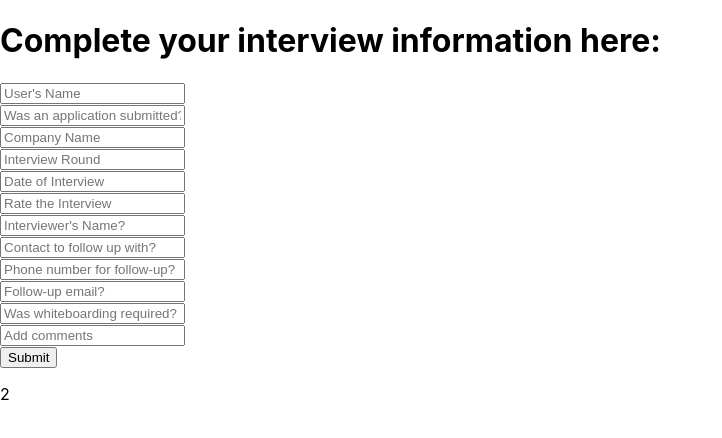
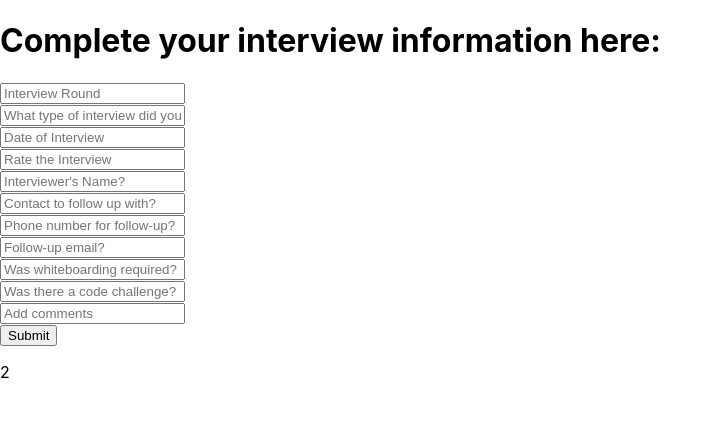
Before and after one commit to jmorales22/Application-tracker-frontend, a React (Create React App) app: page /interviewsEntry in a window 1280 px wide. Shown: the top 438 px of the page, without its empty margins (0-722 px from the left). Built offline with nearby package versions, Linux system fonts and the light colour scheme.

Commit message:
InterviewsEntry is working a writing to the table

```diff
--- a/src/components/InterviewsEntry.jsx
+++ b/src/components/InterviewsEntry.jsx
@@ -1,4 +1,4 @@
-import React, {Component} from 'react';
+import React, { Component } from 'react';
 import '../App.css';
 
 const postAPI = async (url, data) => {
@@ -16,10 +16,10 @@ const postAPI = async (url, data) => {
 
 class InterviewsEntry extends Component {
   state = {
-    user_id: '',
-    application_id: '',
-    company_id: '',
+    // application_id: '',
+    // company_id: '',
     round: '',
+    interview_type:'',
     interview_date: '',
     interview_rating: '',
     interviewer: '',
@@ -27,46 +27,48 @@ class InterviewsEntry extends Component {
     follow_up_phone: '',
     follow_up_email: '',
     whiteboarding: '',
+    code_challenge:'',
     comments: '',
   };
 
-  handlechange = e => {
+  handleChange = (e) => {
     this.setState ({
       [e.target.name]: e.target.value,
     });
   };
 
-  handleSubmit = async e => {
-    e.preventDefault ();
-
+  handleSubmit = async (e) => {
+    // e.preventDefault ();
     try {
       const {
-        user_id,
-        application_id,
-        company_id,
+        // application_id,
+        // company_id,
         round,
-        interviewDate,
-        interviewRating,
+        interview_type,
+        interview_date,
+        interview_rating,
         interviewer,
-        followUpPerson,
-        followUpPhone,
-        followUpEmail,
+        follow_up_person,
+        follow_up_phone,
+        follow_up_email,
         whiteboarding,
+        code_challenge,
         comments,
       } = this.state;
 
       const data = {
-        user_id: user_id,
-        application_id: application_id,
-        company_id: company_id,
+        // application_id: application_id,
+        // company_id: company_id,
         round: round,
-        interview_date: interviewDate,
-        interview_rating: interviewRating,
+        interview_type: interview_type,
+        interview_date: interview_date,
+        interview_rating: interview_rating,
         interviewer: interviewer,
-        follow_up_person: followUpPerson,
-        follow_up_phone: followUpPhone,
-        follow_up_email: followUpEmail,
+        follow_up_person: follow_up_person,
+        follow_up_phone: follow_up_phone,
+        follow_up_email: follow_up_email,
         whiteboarding: whiteboarding,
+        code_challenge: code_challenge,
         comments: comments,
       };
 
@@ -79,64 +81,55 @@ class InterviewsEntry extends Component {
       if (response.status !== 200) {
         alert ('Unable to input entry. Please try again later.');
       }
-    } catch (err) {
+    }
+    catch (err) {
       return err;
     }
-  };
+}
 
   render () {
     const {
-      user_id,
-      application_id,
-      company_id,
-      round,
-      interviewDate,
-      interviewRating,
-      interviewer,
-      followUpPerson,
-      followUpPhone,
-      followUpEmail,
-      whiteboarding,
-      comments,
+    //   application_id,
+    //   company_id,
+    round,
+    interview_type,
+    interview_date,
+    interview_rating,
+    interviewer,
+    follow_up_person,
+    follow_up_phone,
+    follow_up_email,
+    whiteboarding,
+    code_challenge,
+    comments
     } = this.state;
-
+    console.log(this.state);
     return (
       <div>
         <h1>Complete your interview information here:</h1>
-        <form onSubmit={e => this.handleSubmit (e)}>
+        <form onSubmit={(e) => this.handleSubmit (e)}>
+
+          {/* <br />
           <input
             type="text"
-            data-testid="messageText"
-            placeholder="User's Name"
-            onChange={this.handleChange}
-            name="user"
-            value={user_id}
-            required
-          />
-          <br />
-          <input
-            type="text"
-            data-testid="messageText"
             placeholder="Was an application submitted?"
             onChange={this.handleChange}
-            name="application"
+            name="application_id"
             value={application_id}
             required
           />
           <br />
           <input
             type="text"
-            data-testid="messageText"
             placeholder="Company Name"
             onChange={this.handleChange}
-            name="company"
+            name="company_id"
             value={company_id}
             required
           />
-          <br />
+          <br /> */}
           <input
             type="text"
-            data-testid="messageText"
             placeholder="Interview Round"
             onChange={this.handleChange}
             name="round"
@@ -146,27 +139,33 @@ class InterviewsEntry extends Component {
           <br />
           <input
             type="text"
-            data-testid="messageText"
-            placeholder="Date of Interview"
+            placeholder="What type of interview did you have?"
             onChange={this.handleChange}
-            name="interviewDate"
-            value={interviewDate}
+            name="interview_type"
+            value={interview_type}
             required
           />
           <br />
           <input
             type="text"
-            data-testid="messageText"
-            placeholder="Rate the Interview"
+            placeholder="Date of Interview"
             onChange={this.handleChange}
-            name="interviewRating"
-            value={interviewRating}
+            name="interview_date"
+            value={interview_date}
             required
           />
           <br />
           <input
             type="text"
-            data-testid="messageText"
+            placeholder="Rate the Interview"
+            onChange={this.handleChange}
+            name="interview_rating"
+            value={interview_rating}
+            required
+          />
+          <br />
+          <input
+            type="text"
             placeholder="Interviewer's Name?"
             onChange={this.handleChange}
             name="interviewer"
@@ -176,37 +175,33 @@ class InterviewsEntry extends Component {
           <br />
           <input
             type="text"
-            data-testid="messageText"
             placeholder="Contact to follow up with?"
             onChange={this.handleChange}
-            name="followUpPerson"
-            value={followUpPerson}
+            name="follow_up_person"
+            value={follow_up_person}
             required
           />
           <br />
           <input
             type="text"
-            data-testid="messageText"
             placeholder="Phone number for follow-up?"
             onChange={this.handleChange}
-            name="followUpPhone"
-            value={followUpPhone}
+            name="follow_up_phone"
+            value={follow_up_phone}
             required
           />
           <br />
           <input
             type="text"
-            data-testid="messageText"
             placeholder="Follow-up email?"
             onChange={this.handleChange}
-            name="followUpEmail"
-            value={followUpEmail}
+            name="follow_up_email"
+            value={follow_up_email}
             required
           />
           <br />
           <input
             type="text"
-            data-testid="messageText"
             placeholder="Was whiteboarding required?"
             onChange={this.handleChange}
             name="whiteboarding"
@@ -216,7 +211,15 @@ class InterviewsEntry extends Component {
           <br />
           <input
             type="text"
-            data-testid="messageText"
+            placeholder="Was there a code challenge?"
+            onChange={this.handleChange}
+            name="code_challenge"
+            value={code_challenge}
+            required
+          />
+          <br />
+          <input
+            type="text"
             placeholder="Add comments"
             onChange={this.handleChange}
             name="comments"
@@ -232,4 +235,5 @@ class InterviewsEntry extends Component {
     );
   }
 }
+
 export default InterviewsEntry;
```
